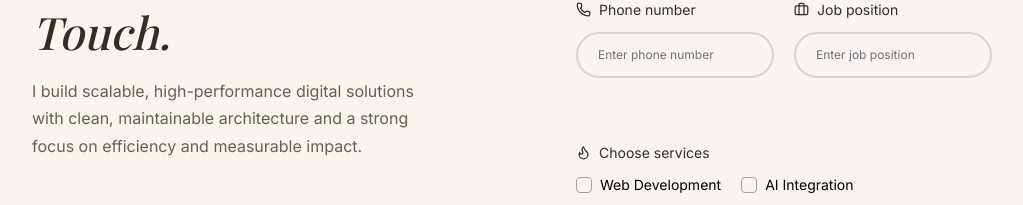
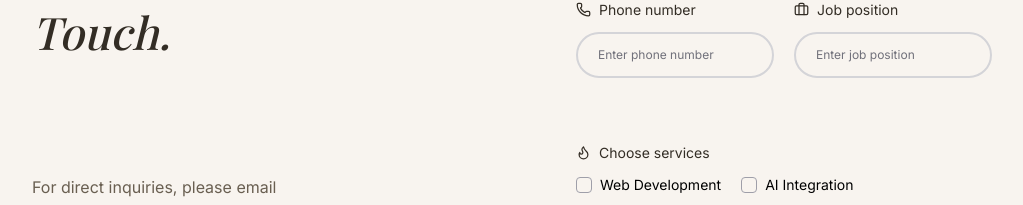
Before and after one commit to makeneto/makenedev, a React (Vite) app: page /contact in a window 1280 px wide. Shown: the part 280-485 px from the top of the page, without its empty margins (128-1151 px from the left). Built offline with nearby package versions, Linux system fonts and the light colour scheme; no server answers; a web font is replaced by a local one.

Commit message:
fix(ContactSectionHeader): update component to accept dynamic description prop

```diff
--- a/src/components/contact/ContactSectionHeader.tsx
+++ b/src/components/contact/ContactSectionHeader.tsx
@@ -1,4 +1,4 @@
-export function ContactSectionHeader() {
+export function ContactSectionHeader({ description }: { description: string }) {
   return (
     <header>
       <span className="contact__subtitle">Contact me</span>
@@ -9,11 +9,7 @@ export function ContactSectionHeader() {
         <i>Touch.</i>
       </h2>
 
-      <p className="contact__description">
-        I build scalable, high-performance digital solutions with clean,
-        maintainable architecture and a strong focus on efficiency and
-        measurable impact.
-      </p>
+      <p className="contact__description">{description}</p>
     </header>
   )
 }
```
